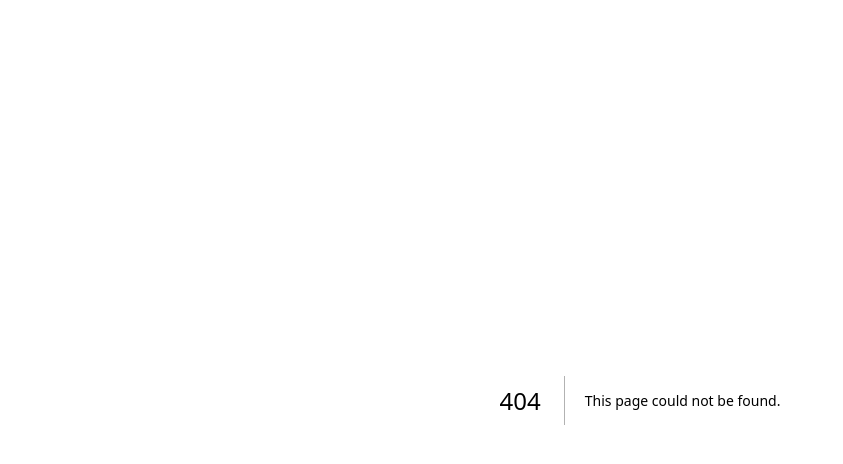
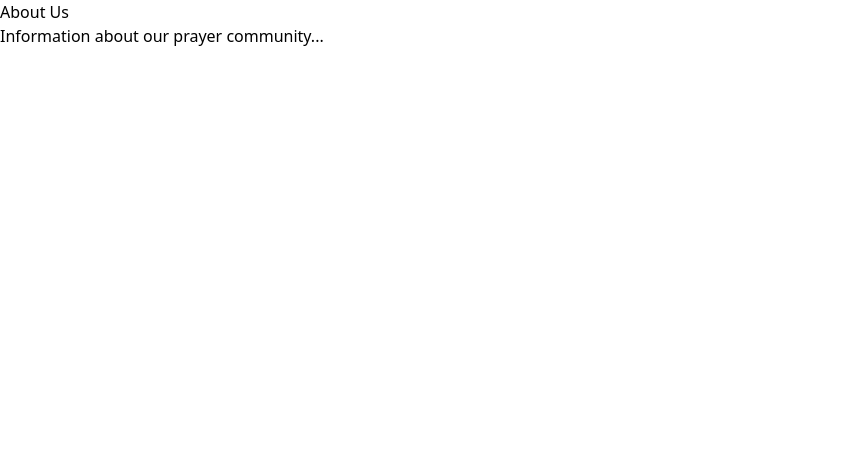
Before and after one commit to odhiambo-ed/next-prayer-connect, a Next.js app: page /about in a window 1280 px wide. Before the commit this address had no page. Shown: the top 464 px of the page, without its empty margins (0-843 px from the left). Built offline with nearby package versions, Linux system fonts and the light colour scheme.

Commit message:
add about page

```diff
--- /dev/null
+++ b/app/about/page.js
@@ -0,0 +1,8 @@
+export default function About() {
+  return (
+    <div>
+      <h1>About Us</h1>
+      <p>Information about our prayer community...</p>
+    </div>
+  )
+}
```
